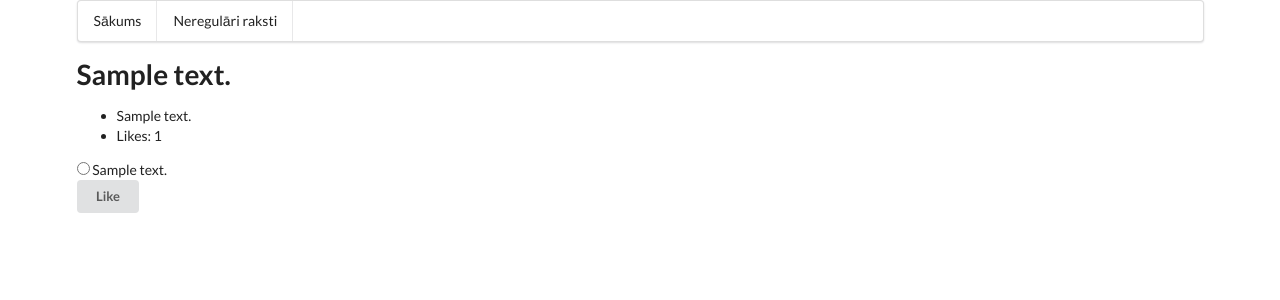
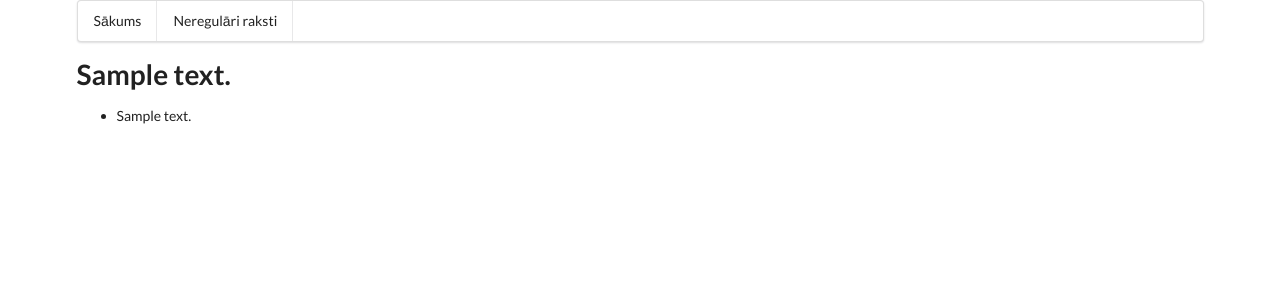
Before and after one commit to RihardsT/cloud_project_django, a Django app: template blog/templates/blog/detail.html in a window 1280 px wide. Shown: the top 300 px of the page. Run offline with Django 3.2, Linux system fonts and the light colour scheme; the template is opened without the code that fills it: values that come from a table or form of the project are taken from there, others are empty; tables that the repository leaves empty hold one stand-in row (values such as "Sample post"); some libraries are stand-ins or nearby versions.

Commit message:
Comment out likes for articles.
Nobody needs them and they were for learning purposes only.

```diff
--- a/blog/templates/blog/detail.html
+++ b/blog/templates/blog/detail.html
@@ -4,16 +4,16 @@
 <h1>{{ article.article_title_text }}</h1>
 <ul>
     <li>{{ article.article_content }}</li>
-    <li>Likes: {{ article.likes }}</li>
+    <!-- <li>Likes: {{ article.likes }}</li> -->
 </ul>
 
 {% if error_message %}<p><strong>{{ error_message }}</strong></p>{% endif %}
 
-<form action="{% url 'blog:like' article.id %}" method="post">
-{% csrf_token %}
-<input type="radio" name="article" id="article{{ article.id }}" value="{{ article.id }}" />
-<label for="article{{ article.id }}">{{ article.article_content }}</label><br />
-<input type="submit" value="Like" class="small ui button"/>
-</form>
+<!-- <form action="{% url 'blog:like' article.id %}" method="post">
+  {% csrf_token %}
+  <input type="radio" name="article" id="article{{ article.id }}" value="{{ article.id }}" />
+  <label for="article{{ article.id }}">{{ article.article_content }}</label><br />
+  <input type="submit" value="Like" class="small ui button"/>
+</form> -->
 
 {% endblock %}
```
